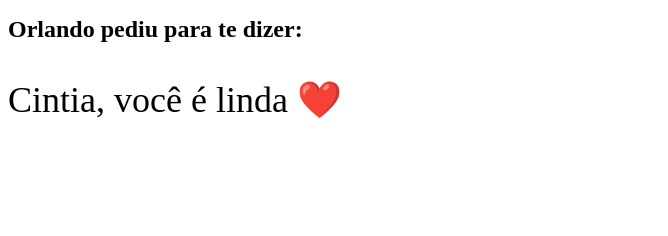
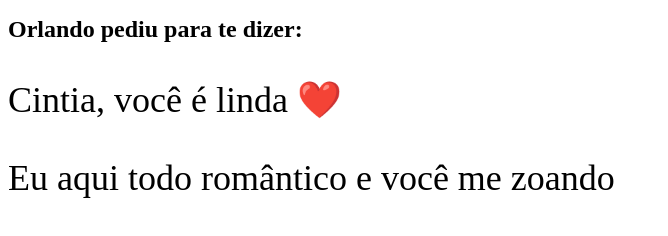
Before and after one commit to orlandosantoss/Minha-Pasta-Para-Voce, a plain HTML site: page index.html in a window 1280 px wide. Shown: the whole page, without its empty margins (0-668 px from the left). Drawn offline with Linux system fonts and the light colour scheme.

Commit message:
Update index.html
acrescentei mais 1 paragrafo

```diff
--- a/index.html
+++ b/index.html
@@ -14,5 +14,6 @@
 <body>
     <h1>Orlando pediu para te dizer:</h1>
     <p>Cintia, você é linda ❤️</p>
+    <p>Eu aqui todo romântico e você me zoando</p>
 </body>
 </html>
```
